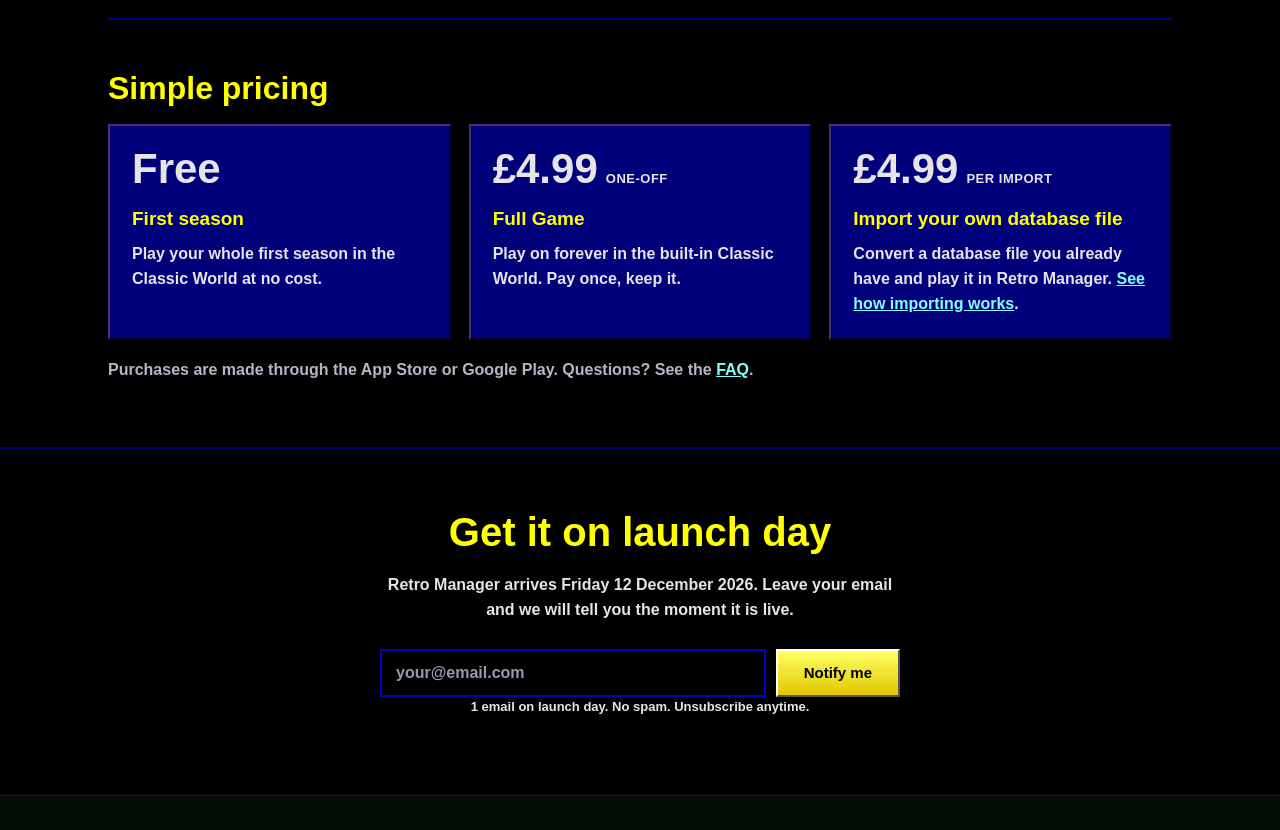
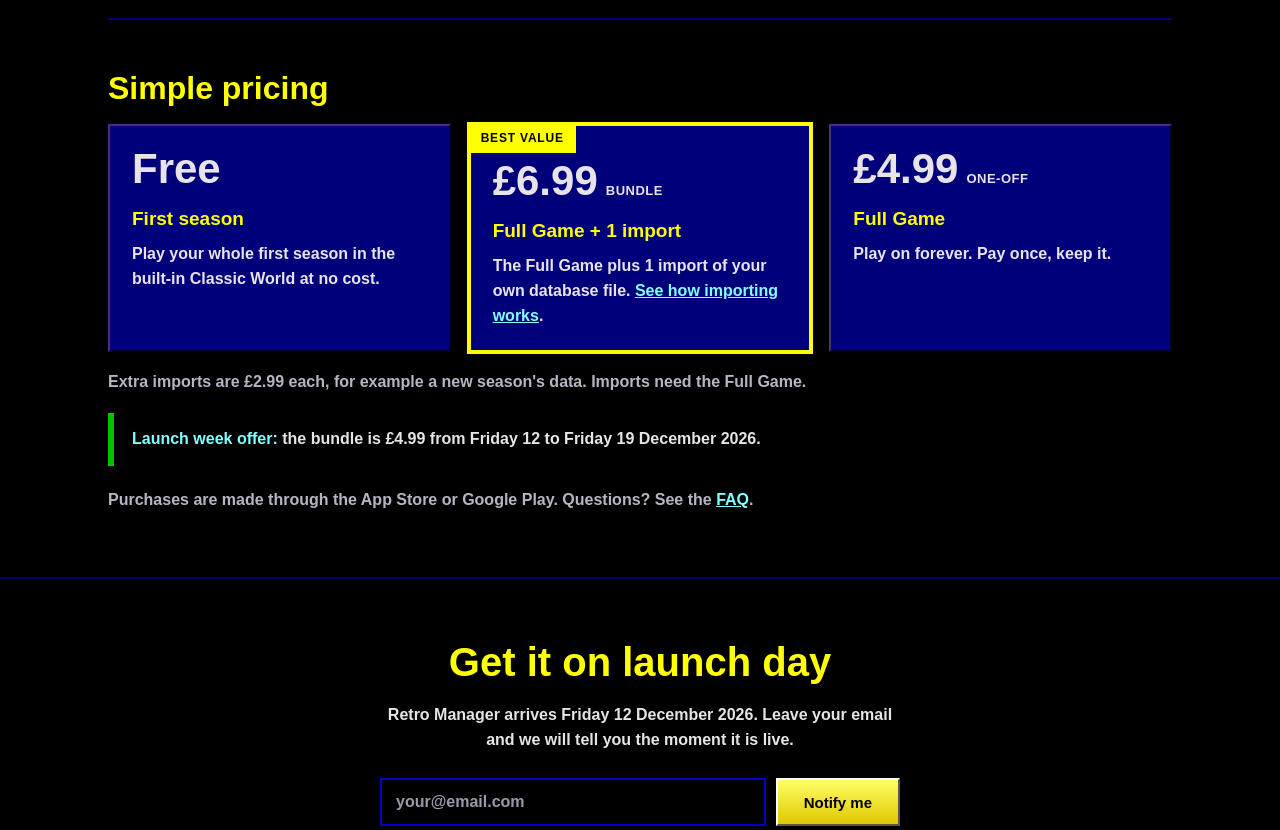
Before and after one commit to si187apps/si187apps.github.io, a plain HTML site: page retro-manager/index.html in a window 1280 px wide. Shown: the part 2800-3630 px from the top of the page. Drawn offline with Linux system fonts and the light colour scheme.

Commit message:
Retro Manager: update pricing (bundle, extra imports, launch week offer)
Co-Authored-By: Claude Opus 5.5 <noreply@anthropic.com>

```diff
--- a/retro-manager/index.html
+++ b/retro-manager/index.html
@@ -28,7 +28,7 @@
 <link href="https://fonts.googleapis.com/css2?family=Syne:wght@700;800&family=Inter:wght@300;400;500;600&family=JetBrains+Mono:wght@400;500;600;700&display=swap" rel="stylesheet">
 <link rel="stylesheet" href="/assets/css/site.css">
 <link rel="stylesheet" href="/assets/css/cookie-banner.css">
-<link rel="stylesheet" href="/retro-manager/retro.css?v=2">
+<link rel="stylesheet" href="/retro-manager/retro.css?v=3">
 </head>
 <body>
 <a href="#main-content" class="skip-link" style="position:absolute;left:-9999px;top:8px;background:#39FF7A;color:#050E05;padding:10px 16px;border-radius:8px;font-weight:700;z-index:10000">Skip to main content</a>
@@ -133,11 +133,13 @@
 
  <section class="rm-sec" aria-labelledby="pricing">
   <h2 id="pricing">Simple pricing</h2>
-  <div class="rm-grid">
-   <div class="rm-panel"><p class="rm-price">Free</p><h3>First season</h3><p>Play your whole first season in the Classic World at no cost.</p></div>
-   <div class="rm-panel"><p class="rm-price">£4.99<small>one-off</small></p><h3>Full Game</h3><p>Play on forever in the built-in Classic World. Pay once, keep it.</p></div>
-   <div class="rm-panel"><p class="rm-price">£4.99<small>per import</small></p><h3>Import your own database file</h3><p>Convert a database file you already have and play it in Retro Manager. <a href="/retro-manager/how-to/">See how importing works</a>.</p></div>
+  <div class="rm-grid rm-pricing">
+   <div class="rm-panel"><p class="rm-price">Free</p><h3>First season</h3><p>Play your whole first season in the built-in Classic World at no cost.</p></div>
+   <div class="rm-panel best"><span class="rm-badge">Best value</span><p class="rm-price">£6.99<small>bundle</small></p><h3>Full Game + 1 import</h3><p>The Full Game plus 1 import of your own database file. <a href="/retro-manager/how-to/">See how importing works</a>.</p></div>
+   <div class="rm-panel"><p class="rm-price">£4.99<small>one-off</small></p><h3>Full Game</h3><p>Play on forever. Pay once, keep it.</p></div>
   </div>
+  <p class="rm-mut" style="margin-top:18px">Extra imports are £2.99 each, for example a new season's data. Imports need the Full Game.</p>
+  <div class="rm-note ok" style="margin-top:18px"><p><strong class="rm-cy">Launch week offer:</strong> the bundle is £4.99 from Friday 12 to Friday 19 December 2026.</p></div>
   <p class="rm-mut" style="margin-top:18px">Purchases are made through the App Store or Google Play. Questions? See the <a href="/retro-manager/faq/">FAQ</a>.</p>
  </section>
 </div>
--- a/retro-manager/retro.css
+++ b/retro-manager/retro.css
@@ -124,3 +124,7 @@
   .rm-legal table { display:block; overflow-x:auto; }
 }
 @media (max-width:480px) { .rm-tabs a { padding:0 10px; } .rm-store { width:100%; } }
+
+/* Pricing: best value bundle card */
+.rm-panel.best { position:relative; border-color:var(--rm-yellow); box-shadow:0 0 0 2px var(--rm-yellow); padding-top:34px; }
+.rm-badge { position:absolute; top:-2px; left:-2px; background:var(--rm-yellow); color:var(--rm-black); font-weight:900; font-size:12px; text-transform:uppercase; letter-spacing:.8px; padding:5px 12px; }
```
Also changed, not shown: index.html (+1 -1 lines), retro-manager/faq/index.html (+3 -3 lines), retro-manager/how-to/index.html (+3 -3 lines), retro-manager/privacy/index.html (+1 -1 lines), roadmap/index.html (+1 -1 lines).
